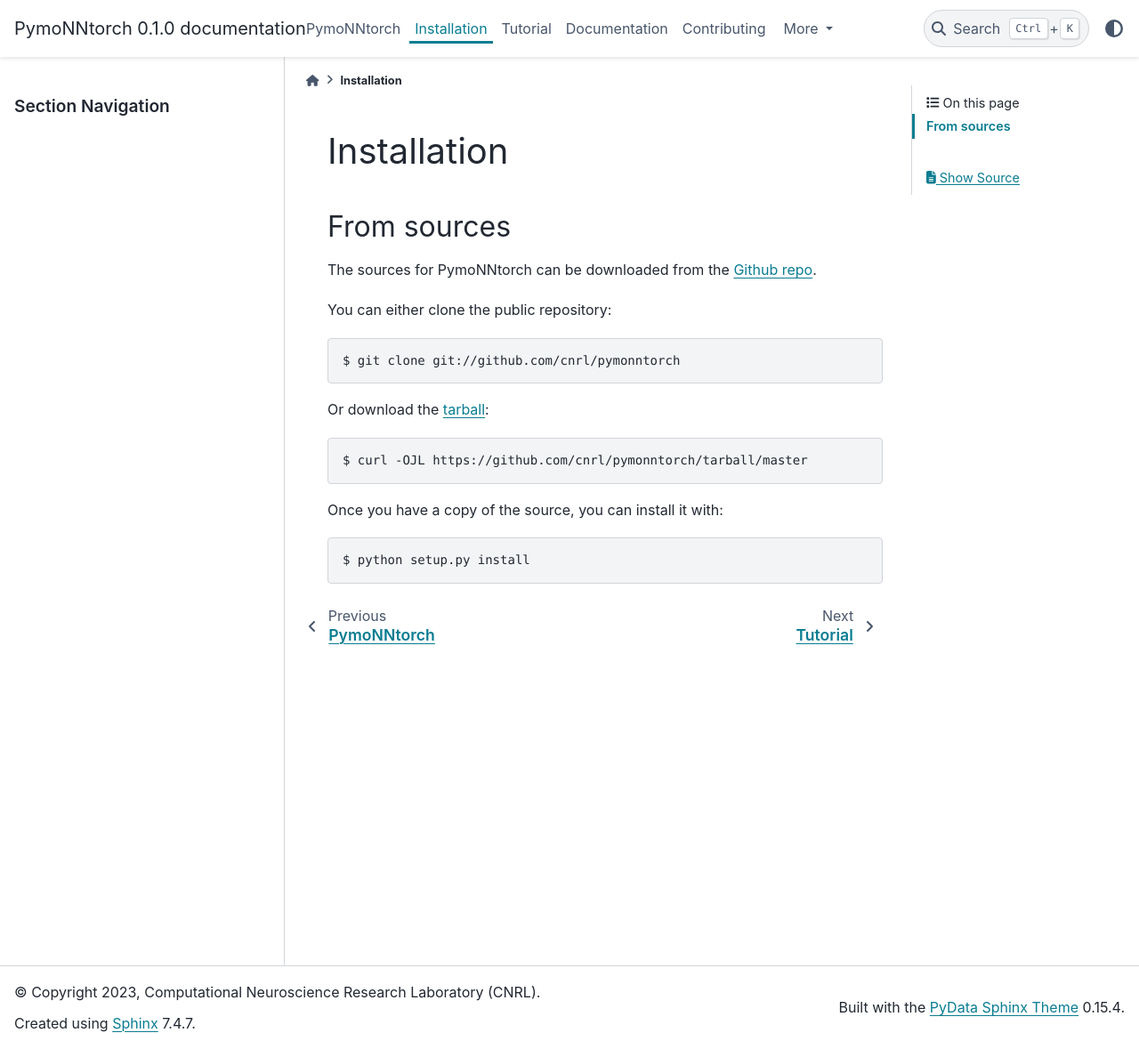
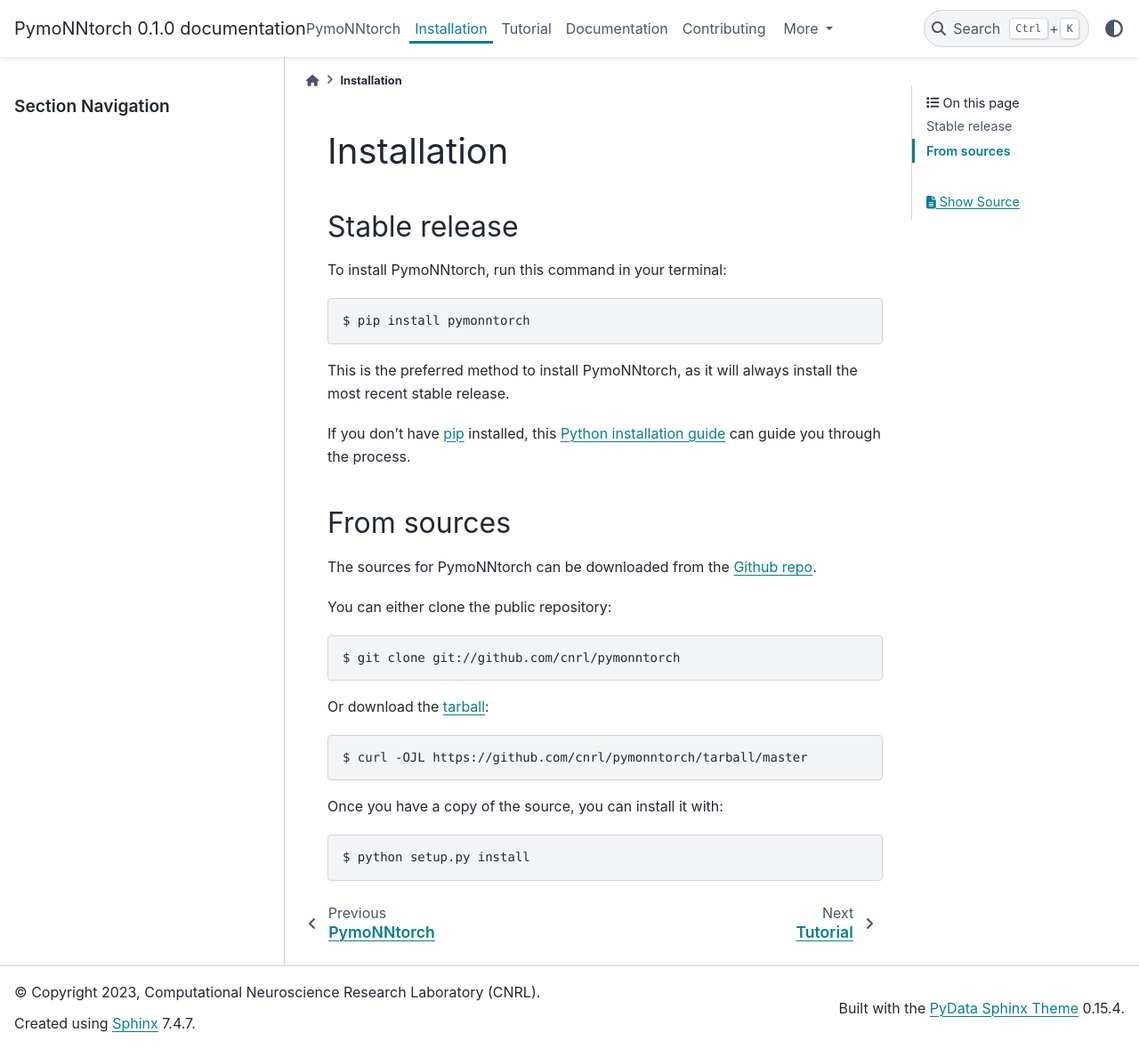
Before and after one commit to cnrl/PymoNNtorch, a Sphinx documentation site: the page built from docs/installation.rst, in a window 1280 px wide and 1179 px high. Shown: the whole window at 89% size. Built offline with Sphinx 7.4.7 and the PyData theme 0.15.4, drawn with Linux system fonts in a browser that asks for light colours; some of the changed lines change nothing that is shown.

Commit message:
add stable installation guideline to doc

```diff
--- a/docs/installation.rst
+++ b/docs/installation.rst
@@ -5,22 +5,22 @@
 ============
 
 
-.. Stable release
-.. --------------
+Stable release
+--------------
 
-.. To install PymoNNtorch, run this command in your terminal:
+To install PymoNNtorch, run this command in your terminal:
 
-.. .. code-block:: console
+.. code-block:: console
 
-..     $ pip install pymonntorch
+    $ pip install pymonntorch
 
-.. This is the preferred method to install PymoNNtorch, as it will always install the most recent stable release.
+This is the preferred method to install PymoNNtorch, as it will always install the most recent stable release.
 
-.. If you don't have `pip`_ installed, this `Python installation guide`_ can guide
-.. you through the process.
+If you don't have `pip`_ installed, this `Python installation guide`_ can guide
+you through the process.
 
-.. .. _pip: https://pip.pypa.io
-.. .. _Python installation guide: http://docs.python-guide.org/en/latest/starting/installation/
+.. _pip: https://pip.pypa.io
+.. _Python installation guide: http://docs.python-guide.org/en/latest/starting/installation/
 
 
 From sources
--- a/docs/tutorial.rst
+++ b/docs/tutorial.rst
@@ -14,7 +14,7 @@
 
 So far, ``ng`` has been added to network ``net`` and synaptic connection has been defined to connect ``ng`` to itself, i.e. both afferent and efferent synapses of ``ng`` are ``syn``. By default, each network and its components are created on CPU and the data type of any tensor inside the objects is set to ``torch.float32``. Pass an argument ``settings`` to the ``Network`` to change these default setups. ``settings`` is a dictionary with keys ``device`` and ``def_dtype`` which indicate the device and data type of everything within the network, respectively.
 
-To have a functioning network, we can write ``Behavior``(s) for different network objects to define dynamics and attributes for them. To do so, we can proceed as follows: ::
+To have a functioning network, we can write ``Behavior`` (s) for different network objects to define dynamics and attributes for them. To do so, we can proceed as follows: ::
 
     class BasicBehavior(Behavior):  # Any user-defined behavior should inherit pymonntorch.NetworkCore.Behavior
         # This behavior is defining dynamics for NeuronGroups
```
